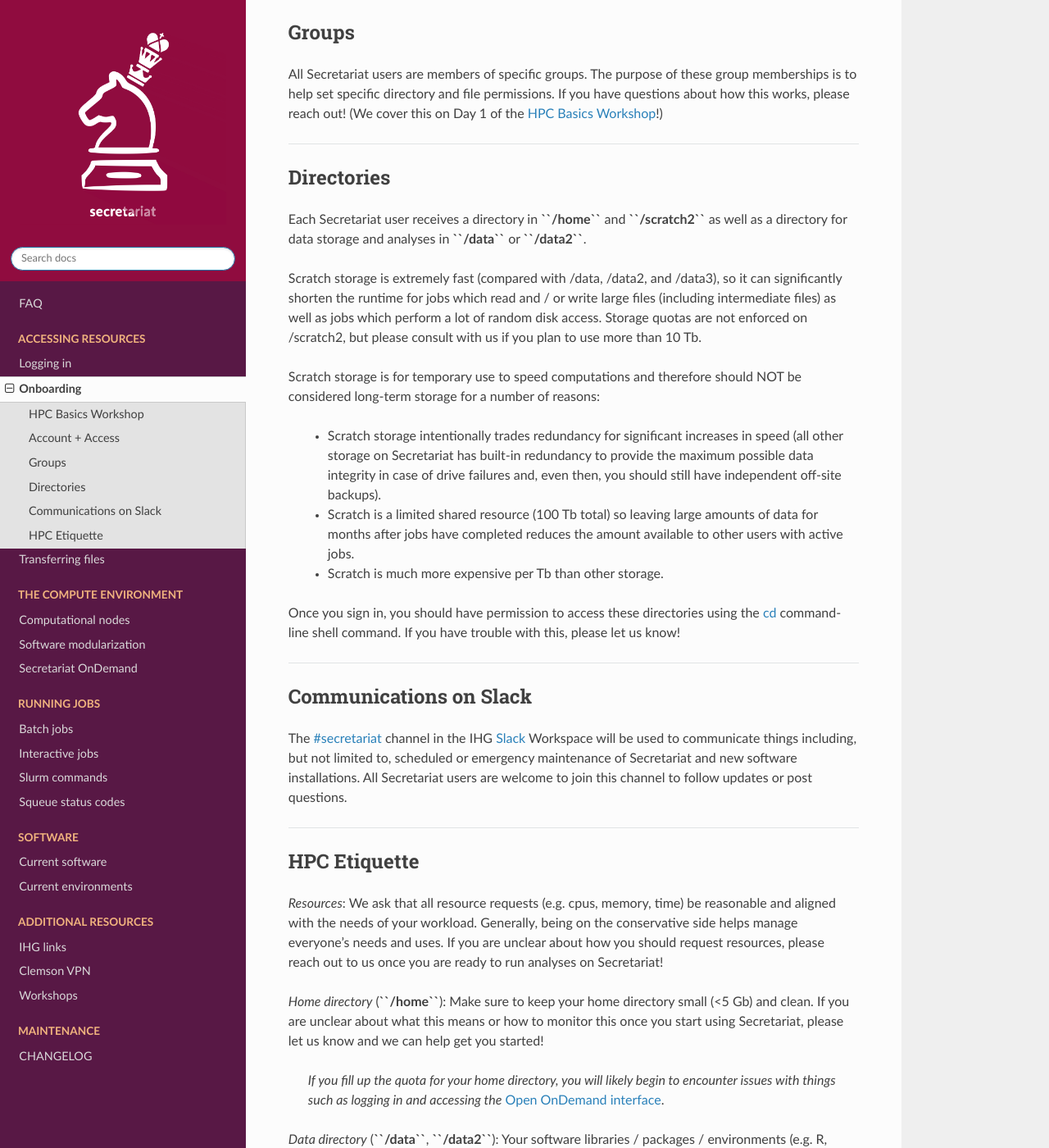
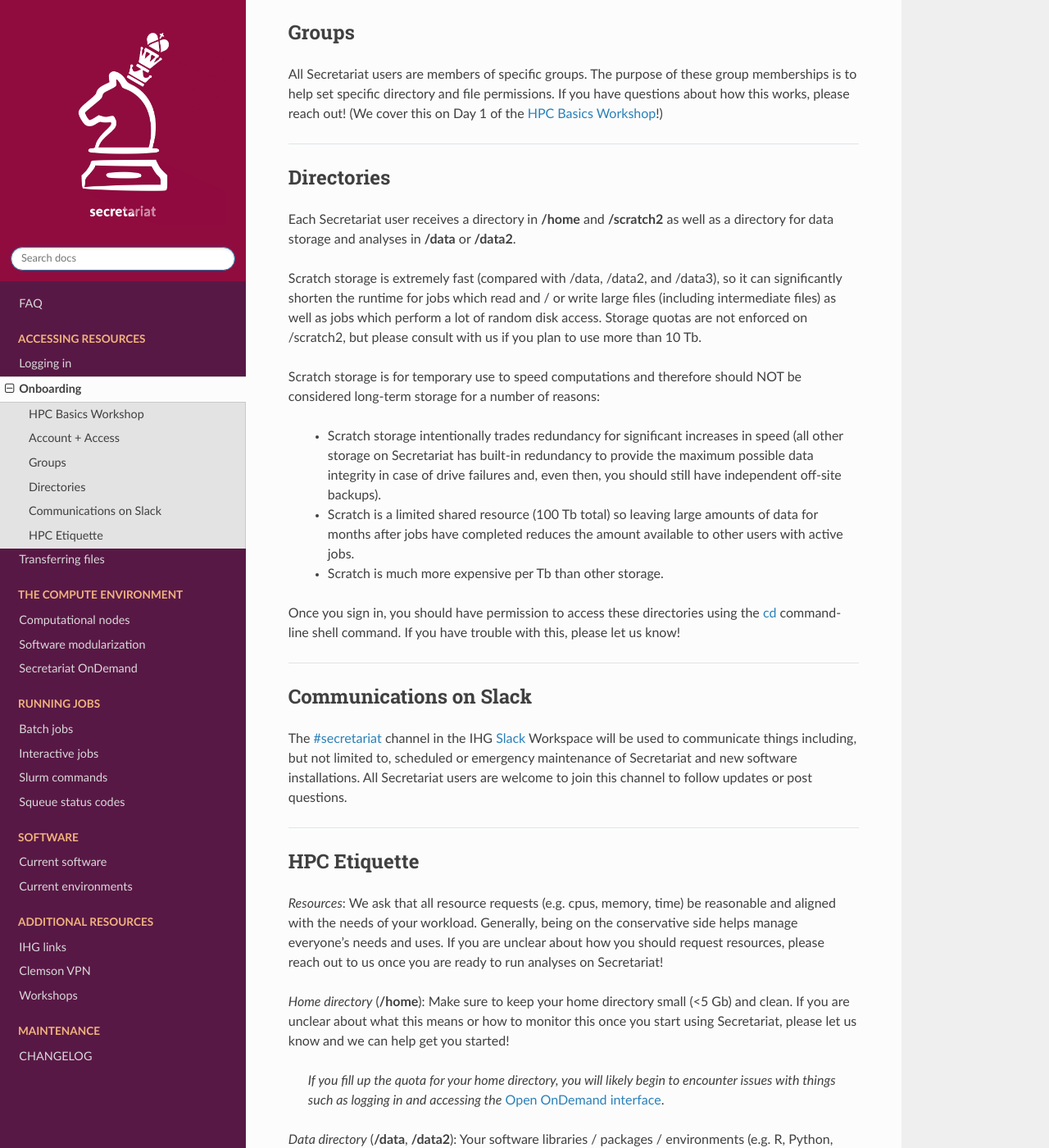
Before and after one commit to amalgamaria/secretariat, a Sphinx documentation site: the page built from docs/access/onboard.rst, in a window 1280 px wide and 1400 px high, scrolled down 1171 px. Shown: the whole window at 82% size. Built offline with Sphinx 7.4.7 and the Read the Docs theme 3.1.0, drawn with Linux system fonts in a browser that asks for light colours; pages that are not in the unit, such as notebooks, are missing from menus.

```diff
--- a/docs/access/onboard.rst
+++ b/docs/access/onboard.rst
@@ -62,7 +62,7 @@ All Secretariat users are members of specific groups. The purpose of these group
 Directories
 ###########
 
-Each Secretariat user receives a directory in **``/home``** and **``/scratch2``** as well as a directory for data storage and analyses in **``/data``** or **``/data2``**.
+Each Secretariat user receives a directory in **/home** and **/scratch2** as well as a directory for data storage and analyses in **/data** or **/data2**.
 
 Scratch storage is extremely fast (compared with /data, /data2, and /data3), so it can significantly shorten the runtime for jobs which read and / or write large files (including intermediate files) as well as jobs which perform a lot of random disk access. Storage quotas are not enforced on /scratch2, but please consult with us if you plan to use more than 10 Tb.
 
@@ -88,11 +88,11 @@ HPC Etiquette
 
 *Resources*: We ask that all resource requests (e.g. cpus, memory, time) be reasonable and aligned with the needs of your workload. Generally, being on the conservative side helps manage everyone’s needs and uses. If you are unclear about how you should request resources, please reach out to us once you are ready to run analyses on Secretariat!
 
-*Home directory* (**``/home``**): Make sure to keep your home directory small (<5 Gb) and clean. If you are unclear about what this means or how to monitor this once you start using Secretariat, please let us know and we can help get you started!
+*Home directory* (**/home**): Make sure to keep your home directory small (<5 Gb) and clean. If you are unclear about what this means or how to monitor this once you start using Secretariat, please let us know and we can help get you started!
 
    *If you fill up the quota for your home directory, you will likely begin to encounter issues with things such as logging in and accessing the* `Open OnDemand interface`_.
 
-*Data directory* (**``/data``**, **``/data2``**): Your software libraries / packages / environments (e.g. R, Python, conda), data files, and related resources for analyses should be kept within your data directory. Please keep in mind that this data directory will not be backed up unless a Palmetto backup has been set up with us or you generate another copy through other means (e.g. upload to cloud storage).
+*Data directory* (**/data**, **/data2**): Your software libraries / packages / environments (e.g. R, Python, conda), data files, and related resources for analyses should be kept within your data directory. Please keep in mind that this data directory will not be backed up unless a Palmetto backup has been set up with us or you generate another copy through other means (e.g. upload to cloud storage).
 
 *Login node*: Do not run analyses or resource intensive tasks on the login / head node (secretariat-master). Instead, we recommend that you submit a script to one of the computational nodes. If you would like any assistance, please let us know and we can advise you on how to do this properly!
 
```
